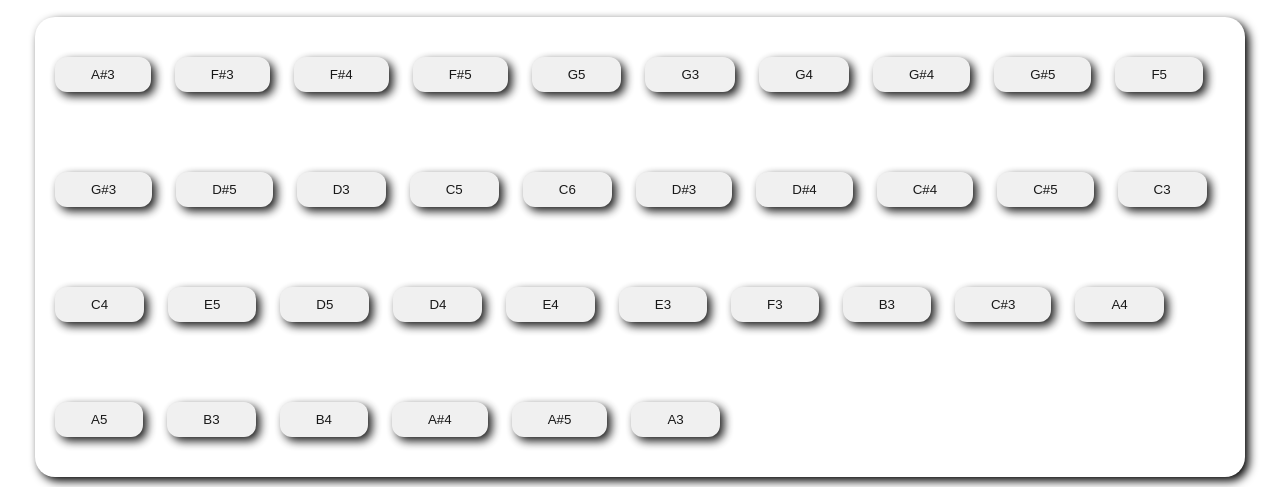
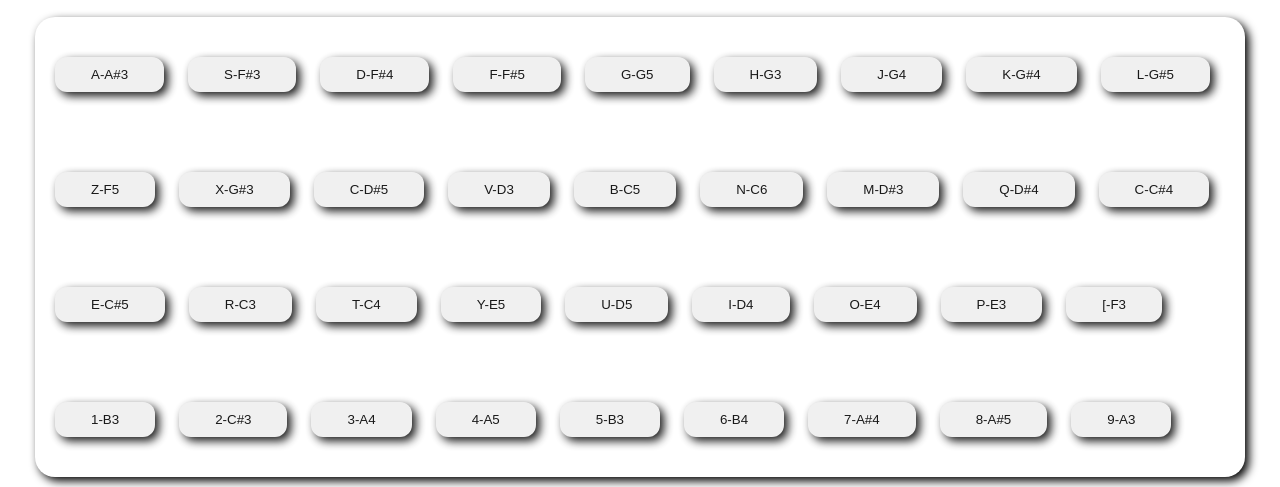
Before and after one commit to muneersyed156/piano, a plain HTML site: page piano.html in a window 1280 px wide. Shown: the part 136-623 px from the top of the page. Drawn offline with Linux system fonts and the light colour scheme.

Commit message:
adding keys

```diff
--- a/piano.html
+++ b/piano.html
@@ -22,112 +22,112 @@
     </div>
     <div id="piano">
         <button id="ah3">
-            A#3
+            A-A#3
         </button>
         <button id="fh3">
-            F#3
+            S-F#3
         </button>
         <button id="fh4">
-            F#4
+            D-F#4
         </button>
         <button id="fh5">
-            F#5
+            F-F#5
         </button>
         <button id="g5">
-            G5
+            G-G5
         </button>
         <button id="g3">
-            G3
+            H-G3
         </button>
         <button id="g4">
-            G4
+            J-G4
         </button>
         <button id="gh4">
-            G#4
+            K-G#4
         </button>
         <button id="gh5">
-            G#5
+            L-G#5
         </button>
         <button id="f5">
-            F5
+            Z-F5
         </button>
         <button id="gh3">
-            G#3
+            X-G#3
         </button>
         <button id="dh5">
-            D#5
+            C-D#5
         </button>
         <button id="d3">
-            D3
+            V-D3
         </button>
         <button id="c5">
-            C5
+            B-C5
         </button>
         <button id="c6">
-            C6
+            N-C6
         </button>
         <button id="dh3">
-            D#3
+            M-D#3
         </button>
         <button id="dh4">
-            D#4
+            Q-D#4
         </button>
         <button id="ch4">
-            C#4
+            C-C#4
         </button>
         <button id="ch5">
-            C#5
+            E-C#5
         </button>
         <button id="c3">
-            C3
+            R-C3
         </button>
         <button id="c4">
-            C4
+            T-C4
         </button>
         <button id="e5">
-            E5
+            Y-E5
         </button>
         <button id="d5">
-            D5
+            U-D5
         </button>
         <button id="d4">
-            D4
+            I-D4
         </button>
         <button id="e4">
-            E4
+            O-E4
         </button>
         <button id="e3">
-            E3
+            P-E3
         </button>
         <button id="f3">
-            F3
+            [-F3
         </button>
         <button id="b5">
-            B3
+            1-B3
         </button>
         <button id="ch3">
-            C#3
+            2-C#3
         </button>
         <button id="a4">
-            A4
+            3-A4
         </button>
         <button id="a5">
-            A5
+            4-A5
         </button>
         <button id="b3">
-            B3
+            5-B3
         </button>
         <button id="b4">
-            B4
+            6-B4
         </button>
         <button id="ah4">
-            A#4
+            7-A#4
         </button>
         <button id="ah5">
-            A#5
+            8-A#5
         </button>
         <button id="a3">
-            A3
+            9-A3
         </button>
     </div>
     <audio src="203502__tesabob2001__a-3.mp3" id="ah3m"></audio>
@@ -168,7 +168,7 @@
     <audio src="203458__tesabob2001__a3.mp3" id="a3m"></audio>
     <script src="/piano.js" type="text/javascript"></script>
     <marquee style="font-size:20px;color:black;text-shadow:4px 4px 8px">The names A#3,A#5...denotes the keysounds in
-        Piano
+        Piano>It is like "Key-Sound format"
     </marquee>
 </body>
 
```
